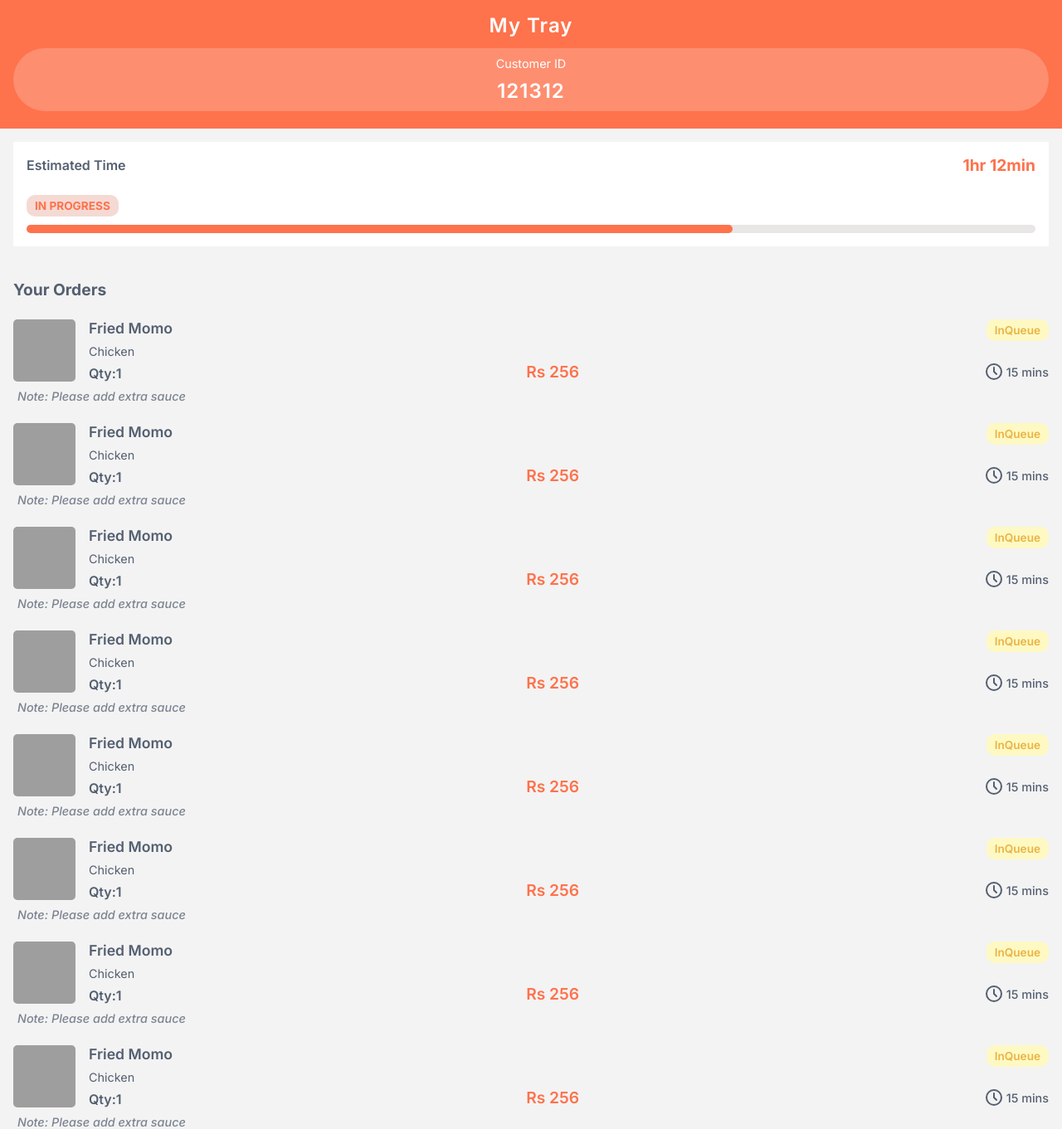
After one commit to leeroyaereen/Smart-Restaurant-System, a PHP site: page /HTML/OrderStatus.html in a window 1280 px wide. The commit adds this page. Shown: the whole page at 83% size. Run offline with PHP 8.4, Linux system fonts and the light colour scheme; grey boxes are pictures that could not be loaded.

Commit message:
add order status page

```diff
--- /dev/null
+++ b/src/CSS/OrderStatus.css
@@ -0,0 +1,133 @@
+#OrderStatusHeader #CustomerIdContainer{
+    margin: 5px 0;
+    background-color: #FE8E70;
+    border-radius: 46px;
+    width: 100%;
+    padding: 10px 0;
+    display: flex;
+    flex-direction: column;
+    align-items: center;
+    gap: 10px;
+}
+
+#OrderStatusBody{
+    margin: 1rem;
+}
+
+#OrderStatusBody #OrderProgress{
+    background-color: white;
+    padding: 1rem;
+    width: 100%;
+    display: flex;
+    flex-direction: column;
+    gap: 1.5rem;
+    box-sizing: border-box;
+}
+
+#OrderProgress .EstimatedTimeContainer{
+    font-weight: 600;
+    width: 100%;
+    display: flex;
+    justify-content: space-between;
+    align-items: center;
+}
+
+#OrderProgress .EstimatedTime{
+    font-size: 1.2rem;
+}
+
+#OrderProgress #ProgressBarContainer{
+    width: 100%;
+    display: flex;
+    flex-direction: column;
+    gap: 10px;
+}
+
+#ProgressBarContainer #InProgress{
+    color: #fe724c;
+    background-color: #F5DAD4;
+    font-weight: 700;
+}
+
+#ProgressBarContainer #ProgressBar{
+    width: 100%;
+    height: 10px;
+    background-color: #e9e6e6;
+    border-radius: 5px;
+    position: relative;
+}
+
+#ProgressBar #Progress{
+    position: absolute;
+    left: 0;
+    right: 30%;
+    height: 100%;
+
+    background-color: #fe724c;
+    border-radius: 5px;
+}
+
+#OrderStatusBody > #OrderStatusList{
+    display: flex;
+    flex-direction: column;
+    gap: 1.5rem;
+    margin-top: 1.5rem;
+}
+
+#OrderStatusList > #OrderStatusListTitle{
+    font-size: 1.2rem;
+    font-weight: 700;
+}
+
+#OrderStatusList > #OrderStatusItem{
+    display: flex;
+    flex-direction: column;
+    gap: 9px;
+}
+
+#OrderStatusItem > #StatusItemInformation{
+    display: flex;
+	gap: 1rem;
+}
+
+#StatusItemInformation > #StatusItemImage {
+    display: flex;
+    align-items: center;
+}
+
+#StatusItemInformation > #StatusItemDetails {
+    width: 100%;
+    display: flex;
+    flex-direction: column;
+    justify-content: space-between;
+}
+
+#StatusItemDetails > #StatusItemTitle {
+    display: flex;
+    justify-content: space-between;
+}
+
+#StatusItemTitle > #StatusItemName {
+    font-size: 1.1rem;
+    font-weight: 600;
+}
+
+#StatusItemDetails > #StatusItemFooter > #StatusItemQuantity{
+    font-weight: 600;
+}
+
+#StatusItemFooter > #StatusItemDuration{
+    display: flex;
+    align-items: center;
+    gap: 3px;
+    font-weight: 500;
+    font-size: 0.9rem;
+}
+
+#OrderStatusItem > #StatusItemNote{
+    opacity: 0.75;
+    padding-left: 5px;
+    font-weight: 500;
+    font-size: 0.9rem;
+    font-style: italic;
+}
--- a/src/CSS/PageStructure.css
+++ b/src/CSS/PageStructure.css
@@ -58,12 +58,21 @@ body {
 
 .HeaderSubTitle {
 	font-size: 0.9rem;
-	letter-spacing: 0.5px;
 }
 
 .ItemImage{
 	object-fit: cover;
 	border-radius: 5px;
+}
+
+.OrderStatusDesign{
+	font-size: 0.85rem;
+    font-weight: 600;
+    color: #EAB344;
+    background-color: #FEF9C3;
+    width: max-content;
+    padding: 5px 10px;
+    border-radius: 10px;
 }
 
 .ItemFooter {
@@ -86,6 +95,15 @@ body {
 	color: #fe724c;
 }
 
+.EstimatedTimeContainer{
+	font-weight: 500;
+}
+
+.EstimatedTimeContainer .EstimatedTime{
+    color: #fe724c;
+    font-weight: 700;
+}
+
 .DefaultOrderButton button{
 	display: flex;
 	gap: 5px;
--- a/src/HTML/MyTrayItems.html
+++ b/src/HTML/MyTrayItems.html
@@ -421,9 +421,9 @@
                 </div>
             </div>
             <div id="OrderConfirmation" class="section Footer">
-                <div id="OrderEstimatedTime">
+                <div class="EstimatedTimeContainer">
                     <div>Estimated Time:</div>
-                    <div id="EstimatedTime">1hr 2min</div>
+                    <div class="EstimatedTime">1hr 2min</div>
                 </div>
                 <div id="ConfirmationButton" class="DefaultOrderButton">
                     <button>
--- /dev/null
+++ b/src/HTML/OrderStatus.html
@@ -0,0 +1,437 @@
+<!DOCTYPE html>
+<html lang="en">
+	<head>
+		<meta charset="UTF-8" />
+		<meta name="viewport" content="width=device-width, initial-scale=1.0" />
+		<title>Document</title>
+		<link rel="stylesheet" href="../CSS/PageStructure.css" />
+		<link rel="stylesheet" href="../CSS/OrderStatus.css" />
+	</head>
+	<body>
+		<div id="OrderStatusHeader" class="section Header">
+			<div class="HeaderTitle">My Tray</div>
+			<div id="CustomerIdContainer">
+				<div class="HeaderSubTitle">Customer ID</div>
+				<div class="HeaderTitle">121312</div>
+			</div>
+		</div>
+		<div id="OrderStatusBody" class="section Body">
+			<div id="OrderProgress">
+				<div class="EstimatedTimeContainer">
+					<div>Estimated Time</div>
+					<div class="EstimatedTime">1hr 12min</div>
+				</div>
+				<div id="ProgressBarContainer">
+					<div id="InProgress" class="OrderStatusDesign">IN PROGRESS</div>
+					<div id="ProgressBar">
+						<div id="Progress"></div>
+					</div>
+				</div>
+			</div>
+
+			<div id="OrderStatusList">
+				<div id="OrderStatusListTitle">Your Orders</div>
+				<div id="OrderStatusItem">
+					<div id="StatusItemInformation">
+						<div id="StatusItemImage">
+							<img
+								src="https://t4.ftcdn.net/jpg/06/49/25/27/360_F_649252736_LK6ign50vHZicrNR6Fe2mSpmPDNupx6Y.jpg"
+								alt=""
+								width="75"
+								height="75"
+								class="ItemImage"
+							/>
+						</div>
+						<div id="StatusItemDetails">
+							<div id="StatusItemTitle">
+								<div id="StatusItemName">Fried Momo</div>
+								<div id="StatusItemStatus" class="OrderStatusDesign">
+									InQueue
+								</div>
+							</div>
+							<div id="StatusItemSubCategory" class="HeaderSubTitle">
+								Chicken
+							</div>
+							<div id="StatusItemFooter" class="ItemFooter">
+								<div id="StatusItemQuantity">Qty:1</div>
+								<div id="StatusItemPrice" class="ItemPrice">Rs 256</div>
+								<div id="StatusItemDuration">
+									<svg
+										xmlns="http://www.w3.org/2000/svg"
+										width="24"
+										height="24"
+										viewBox="0 0 24 24"
+										fill="none"
+										stroke="currentColor"
+										stroke-width="2"
+										stroke-linecap="round"
+										stroke-linejoin="round"
+										class="icon icon-tabler icons-tabler-outline icon-tabler-clock"
+									>
+										<path stroke="none" d="M0 0h24v24H0z" fill="none" />
+										<path d="M3 12a9 9 0 1 0 18 0a9 9 0 0 0 -18 0" />
+										<path d="M12 7v5l3 3" />
+									</svg>
+									<span>15 mins</span>
+								</div>
+							</div>
+						</div>
+					</div>
+					<div id="StatusItemNote">
+						Note: Please add extra sauce
+					</div>
+				</div>
+                <div id="OrderStatusItem">
+					<div id="StatusItemInformation">
+						<div id="StatusItemImage">
+							<img
+								src="https://t4.ftcdn.net/jpg/06/49/25/27/360_F_649252736_LK6ign50vHZicrNR6Fe2mSpmPDNupx6Y.jpg"
+								alt=""
+								width="75"
+								height="75"
+								class="ItemImage"
+							/>
+						</div>
+						<div id="StatusItemDetails">
+							<div id="StatusItemTitle">
+								<div id="StatusItemName">Fried Momo</div>
+								<div id="StatusItemStatus" class="OrderStatusDesign">
+									InQueue
+								</div>
+							</div>
+							<div id="StatusItemSubCategory" class="HeaderSubTitle">
+								Chicken
+							</div>
+							<div id="StatusItemFooter" class="ItemFooter">
+								<div id="StatusItemQuantity">Qty:1</div>
+								<div id="StatusItemPrice" class="ItemPrice">Rs 256</div>
+								<div id="StatusItemDuration">
+									<svg
+										xmlns="http://www.w3.org/2000/svg"
+										width="24"
+										height="24"
+										viewBox="0 0 24 24"
+										fill="none"
+										stroke="currentColor"
+										stroke-width="2"
+										stroke-linecap="round"
+										stroke-linejoin="round"
+										class="icon icon-tabler icons-tabler-outline icon-tabler-clock"
+									>
+										<path stroke="none" d="M0 0h24v24H0z" fill="none" />
+										<path d="M3 12a9 9 0 1 0 18 0a9 9 0 0 0 -18 0" />
+										<path d="M12 7v5l3 3" />
+									</svg>
+									<span>15 mins</span>
+								</div>
+							</div>
+						</div>
+					</div>
+					<div id="StatusItemNote">
+						Note: Please add extra sauce
+					</div>
+				</div>
+                <div id="OrderStatusItem">
+					<div id="StatusItemInformation">
+						<div id="StatusItemImage">
+							<img
+								src="https://t4.ftcdn.net/jpg/06/49/25/27/360_F_649252736_LK6ign50vHZicrNR6Fe2mSpmPDNupx6Y.jpg"
+								alt=""
+								width="75"
+								height="75"
+								class="ItemImage"
+							/>
+						</div>
+						<div id="StatusItemDetails">
+							<div id="StatusItemTitle">
+								<div id="StatusItemName">Fried Momo</div>
+								<div id="StatusItemStatus" class="OrderStatusDesign">
+									InQueue
+								</div>
+							</div>
+							<div id="StatusItemSubCategory" class="HeaderSubTitle">
+								Chicken
+							</div>
+							<div id="StatusItemFooter" class="ItemFooter">
+								<div id="StatusItemQuantity">Qty:1</div>
+								<div id="StatusItemPrice" class="ItemPrice">Rs 256</div>
+								<div id="StatusItemDuration">
+									<svg
+										xmlns="http://www.w3.org/2000/svg"
+										width="24"
+										height="24"
+										viewBox="0 0 24 24"
+										fill="none"
+										stroke="currentColor"
+										stroke-width="2"
+										stroke-linecap="round"
+										stroke-linejoin="round"
+										class="icon icon-tabler icons-tabler-outline icon-tabler-clock"
+									>
+										<path stroke="none" d="M0 0h24v24H0z" fill="none" />
+										<path d="M3 12a9 9 0 1 0 18 0a9 9 0 0 0 -18 0" />
+										<path d="M12 7v5l3 3" />
+									</svg>
+									<span>15 mins</span>
+								</div>
+							</div>
+						</div>
+					</div>
+					<div id="StatusItemNote">
+						Note: Please add extra sauce
+					</div>
+				</div>
+                <div id="OrderStatusItem">
+					<div id="StatusItemInformation">
+						<div id="StatusItemImage">
+							<img
+								src="https://t4.ftcdn.net/jpg/06/49/25/27/360_F_649252736_LK6ign50vHZicrNR6Fe2mSpmPDNupx6Y.jpg"
+								alt=""
+								width="75"
+								height="75"
+								class="ItemImage"
+							/>
+						</div>
+						<div id="StatusItemDetails">
+							<div id="StatusItemTitle">
+								<div id="StatusItemName">Fried Momo</div>
+								<div id="StatusItemStatus" class="OrderStatusDesign">
+									InQueue
+								</div>
+							</div>
+							<div id="StatusItemSubCategory" class="HeaderSubTitle">
+								Chicken
+							</div>
+							<div id="StatusItemFooter" class="ItemFooter">
+								<div id="StatusItemQuantity">Qty:1</div>
+								<div id="StatusItemPrice" class="ItemPrice">Rs 256</div>
+								<div id="StatusItemDuration">
+									<svg
+										xmlns="http://www.w3.org/2000/svg"
+										width="24"
+										height="24"
+										viewBox="0 0 24 24"
+										fill="none"
+										stroke="currentColor"
+										stroke-width="2"
+										stroke-linecap="round"
+										stroke-linejoin="round"
+										class="icon icon-tabler icons-tabler-outline icon-tabler-clock"
+									>
+										<path stroke="none" d="M0 0h24v24H0z" fill="none" />
+										<path d="M3 12a9 9 0 1 0 18 0a9 9 0 0 0 -18 0" />
+										<path d="M12 7v5l3 3" />
+									</svg>
+									<span>15 mins</span>
+								</div>
+							</div>
+						</div>
+					</div>
+					<div id="StatusItemNote">
+						Note: Please add extra sauce
+					</div>
+				</div>
+                <div id="OrderStatusItem">
+					<div id="StatusItemInformation">
+						<div id="StatusItemImage">
+							<img
+								src="https://t4.ftcdn.net/jpg/06/49/25/27/360_F_649252736_LK6ign50vHZicrNR6Fe2mSpmPDNupx6Y.jpg"
+								alt=""
+								width="75"
+								height="75"
+								class="ItemImage"
+							/>
+						</div>
+						<div id="StatusItemDetails">
+							<div id="StatusItemTitle">
+								<div id="StatusItemName">Fried Momo</div>
+								<div id="StatusItemStatus" class="OrderStatusDesign">
+									InQueue
+								</div>
+							</div>
+							<div id="StatusItemSubCategory" class="HeaderSubTitle">
+								Chicken
+							</div>
+							<div id="StatusItemFooter" class="ItemFooter">
+								<div id="StatusItemQuantity">Qty:1</div>
+								<div id="StatusItemPrice" class="ItemPrice">Rs 256</div>
+								<div id="StatusItemDuration">
+									<svg
+										xmlns="http://www.w3.org/2000/svg"
+										width="24"
+										height="24"
+										viewBox="0 0 24 24"
+										fill="none"
+										stroke="currentColor"
+										stroke-width="2"
+										stroke-linecap="round"
+										stroke-linejoin="round"
+										class="icon icon-tabler icons-tabler-outline icon-tabler-clock"
+									>
+										<path stroke="none" d="M0 0h24v24H0z" fill="none" />
+										<path d="M3 12a9 9 0 1 0 18 0a9 9 0 0 0 -18 0" />
+										<path d="M12 7v5l3 3" />
+									</svg>
+									<span>15 mins</span>
+								</div>
+							</div>
+						</div>
+					</div>
+					<div id="StatusItemNote">
+						Note: Please add extra sauce
+					</div>
+				</div>
+                <div id="OrderStatusItem">
+					<div id="StatusItemInformation">
+						<div id="StatusItemImage">
+							<img
+								src="https://t4.ftcdn.net/jpg/06/49/25/27/360_F_649252736_LK6ign50vHZicrNR6Fe2mSpmPDNupx6Y.jpg"
+								alt=""
+								width="75"
+								height="75"
+								class="ItemImage"
+							/>
+						</div>
+						<div id="StatusItemDetails">
+							<div id="StatusItemTitle">
+								<div id="StatusItemName">Fried Momo</div>
+								<div id="StatusItemStatus" class="OrderStatusDesign">
+									InQueue
+								</div>
+							</div>
+							<div id="StatusItemSubCategory" class="HeaderSubTitle">
+								Chicken
+							</div>
+							<div id="StatusItemFooter" class="ItemFooter">
+								<div id="StatusItemQuantity">Qty:1</div>
+								<div id="StatusItemPrice" class="ItemPrice">Rs 256</div>
+								<div id="StatusItemDuration">
+									<svg
+										xmlns="http://www.w3.org/2000/svg"
+										width="24"
+										height="24"
+										viewBox="0 0 24 24"
+										fill="none"
+										stroke="currentColor"
+										stroke-width="2"
+										stroke-linecap="round"
+										stroke-linejoin="round"
+										class="icon icon-tabler icons-tabler-outline icon-tabler-clock"
+									>
+										<path stroke="none" d="M0 0h24v24H0z" fill="none" />
+										<path d="M3 12a9 9 0 1 0 18 0a9 9 0 0 0 -18 0" />
+										<path d="M12 7v5l3 3" />
+									</svg>
+									<span>15 mins</span>
+								</div>
+							</div>
+						</div>
+					</div>
+					<div id="StatusItemNote">
+						Note: Please add extra sauce
+					</div>
+				</div>
+                <div id="OrderStatusItem">
+					<div id="StatusItemInformation">
+						<div id="StatusItemImage">
+							<img
+								src="https://t4.ftcdn.net/jpg/06/49/25/27/360_F_649252736_LK6ign50vHZicrNR6Fe2mSpmPDNupx6Y.jpg"
+								alt=""
+								width="75"
+								height="75"
+								class="ItemImage"
+							/>
+						</div>
+						<div id="StatusItemDetails">
+							<div id="StatusItemTitle">
+								<div id="StatusItemName">Fried Momo</div>
+								<div id="StatusItemStatus" class="OrderStatusDesign">
+									InQueue
+								</div>
+							</div>
+							<div id="StatusItemSubCategory" class="HeaderSubTitle">
+								Chicken
+							</div>
+							<div id="StatusItemFooter" class="ItemFooter">
+								<div id="StatusItemQuantity">Qty:1</div>
+								<div id="StatusItemPrice" class="ItemPrice">Rs 256</div>
+								<div id="StatusItemDuration">
+									<svg
+										xmlns="http://www.w3.org/2000/svg"
+										width="24"
+										height="24"
+										viewBox="0 0 24 24"
+										fill="none"
+										stroke="currentColor"
+										stroke-width="2"
+										stroke-linecap="round"
+										stroke-linejoin="round"
+										class="icon icon-tabler icons-tabler-outline icon-tabler-clock"
+									>
+										<path stroke="none" d="M0 0h24v24H0z" fill="none" />
+										<path d="M3 12a9 9 0 1 0 18 0a9 9 0 0 0 -18 0" />
+										<path d="M12 7v5l3 3" />
+									</svg>
+									<span>15 mins</span>
+								</div>
+							</div>
+						</div>
+					</div>
+					<div id="StatusItemNote">
+						Note: Please add extra sauce
+					</div>
+				</div>
+                <div id="OrderStatusItem">
+					<div id="StatusItemInformation">
+						<div id="StatusItemImage">
+							<img
+								src="https://t4.ftcdn.net/jpg/06/49/25/27/360_F_649252736_LK6ign50vHZicrNR6Fe2mSpmPDNupx6Y.jpg"
+								alt=""
+								width="75"
+								height="75"
+								class="ItemImage"
+							/>
+						</div>
+						<div id="StatusItemDetails">
+							<div id="StatusItemTitle">
+								<div id="StatusItemName">Fried Momo</div>
+								<div id="StatusItemStatus" class="OrderStatusDesign">
+									InQueue
+								</div>
+							</div>
+							<div id="StatusItemSubCategory" class="HeaderSubTitle">
+								Chicken
+							</div>
+							<div id="StatusItemFooter" class="ItemFooter">
+								<div id="StatusItemQuantity">Qty:1</div>
+								<div id="StatusItemPrice" class="ItemPrice">Rs 256</div>
+								<div id="StatusItemDuration">
+									<svg
+										xmlns="http://www.w3.org/2000/svg"
+										width="24"
+										height="24"
+										viewBox="0 0 24 24"
+										fill="none"
+										stroke="currentColor"
+										stroke-width="2"
+										stroke-linecap="round"
+										stroke-linejoin="round"
+										class="icon icon-tabler icons-tabler-outline icon-tabler-clock"
+									>
+										<path stroke="none" d="M0 0h24v24H0z" fill="none" />
+										<path d="M3 12a9 9 0 1 0 18 0a9 9 0 0 0 -18 0" />
+										<path d="M12 7v5l3 3" />
+									</svg>
+									<span>15 mins</span>
+								</div>
+							</div>
+						</div>
+					</div>
+					<div id="StatusItemNote">
+						Note: Please add extra sauce
+					</div>
+				</div>
+			</div>
+		</div>
+	</body>
+</html>
```
Also changed, not shown: src/CSS/TrayItem.css (+1 -11 lines).
